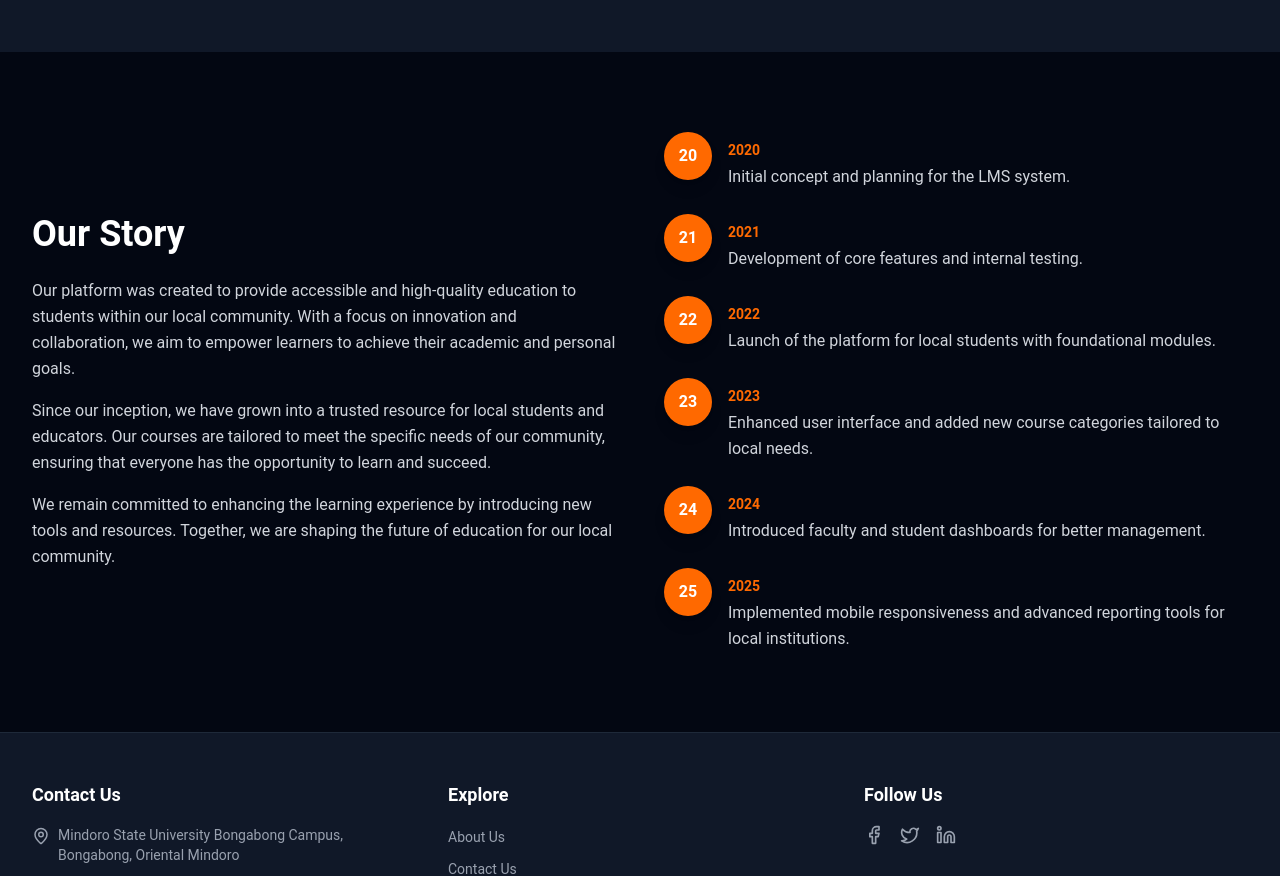
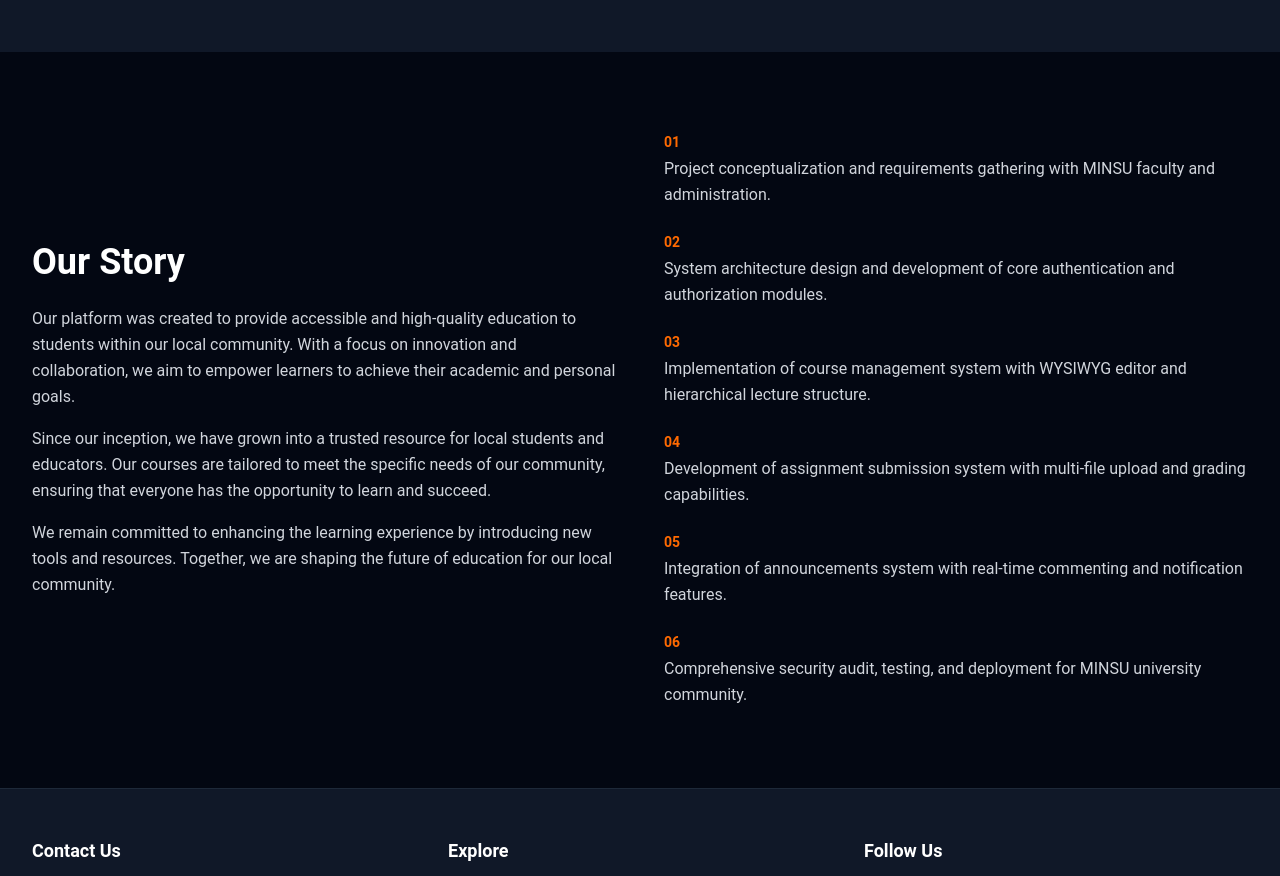
Before and after one commit to melaldrinreyes/lms-wst, a React (Vite) app in the folder frontend-react/: page / in a window 1280 px wide. Shown: the part 2680-3556 px from the top of the page. Built offline with nearby package versions, Linux system fonts and the light colour scheme.

Commit message:
Update timeline content and remove course sections from invite page

```diff
--- a/frontend-react/src/components/LoginModal.jsx
+++ b/frontend-react/src/components/LoginModal.jsx
@@ -151,7 +151,7 @@ export default function LoginModal({ isOpen, onClose, onSwitchToRegister, onLogi
                     <div className="w-full border-t border-white/20"></div>
                   </div>
                   <div className="relative flex justify-center text-sm">
-                    <span className="px-2 bg-transparent text-white/70">New to MINSU?</span>
+                    <span className="px-2 bg-transparent text-white/70">New to MINSU E-Learn?</span>
                   </div>
                 </div>
 
--- a/frontend-react/src/pages/CourseInvite.jsx
+++ b/frontend-react/src/pages/CourseInvite.jsx
@@ -346,33 +346,6 @@ export default function CourseInvite() {
               </p>
             </motion.div>
 
-            {/* What You'll Learn */}
-            <motion.div
-              initial={{ opacity: 0, y: 20 }}
-              animate={{ opacity: 1, y: 0 }}
-              transition={{ delay: 0.2 }}
-              className="bg-gray-900 dark:bg-gray-950 rounded-xl shadow-lg border border-gray-800 p-6"
-            >
-              <h2 className="text-2xl font-bold text-white mb-4">
-                What You'll Learn
-              </h2>
-              <div className="grid md:grid-cols-2 gap-3">
-                {[
-                  'Comprehensive course content',
-                  'Hands-on practical exercises',
-                  'Real-world applications',
-                  'Expert instructor guidance',
-                  'Interactive learning materials',
-                  'Assessment and feedback'
-                ].map((item, index) => (
-                  <div key={index} className="flex items-start gap-3">
-                    <CheckCircle className="w-5 h-5 text-green-500 flex-shrink-0 mt-0.5" />
-                    <span className="text-gray-300">{item}</span>
-                  </div>
-                ))}
-              </div>
-            </motion.div>
-
             {/* Instructor Info */}
             <motion.div
               initial={{ opacity: 0, y: 20 }}
@@ -487,34 +460,6 @@ export default function CourseInvite() {
                   </span>
                 </div>
               </div>
-            </motion.div>            {/* Additional Info */}
-            <motion.div
-              initial={{ opacity: 0, x: 20 }}
-              animate={{ opacity: 1, x: 0 }}
-              transition={{ delay: 0.2 }}
-              className="bg-gradient-to-br from-blue-950/30 to-indigo-950/30 rounded-xl p-6 border border-blue-800"
-            >
-              <h4 className="font-semibold text-white mb-3">
-                Course Benefits
-              </h4>
-              <ul className="space-y-2 text-sm text-gray-300">
-                <li className="flex items-start gap-2">
-                  <CheckCircle className="w-4 h-4 text-blue-400 flex-shrink-0 mt-0.5" />
-                  <span>Lifetime access to course materials</span>
-                </li>
-                <li className="flex items-start gap-2">
-                  <CheckCircle className="w-4 h-4 text-blue-400 flex-shrink-0 mt-0.5" />
-                  <span>Regular updates and new content</span>
-                </li>
-                <li className="flex items-start gap-2">
-                  <CheckCircle className="w-4 h-4 text-blue-400 flex-shrink-0 mt-0.5" />
-                  <span>Certificate upon completion</span>
-                </li>
-                <li className="flex items-start gap-2">
-                  <CheckCircle className="w-4 h-4 text-blue-400 flex-shrink-0 mt-0.5" />
-                  <span>Direct instructor support</span>
-                </li>
-              </ul>
             </motion.div>
           </div>
         </div>
--- a/frontend-react/src/pages/Home.jsx
+++ b/frontend-react/src/pages/Home.jsx
@@ -35,12 +35,12 @@ export default function Home() {
   ];
 
   const milestones = [
-    { year: '2020', event: 'Initial concept and planning for the LMS system.' },
-    { year: '2021', event: 'Development of core features and internal testing.' },
-    { year: '2022', event: 'Launch of the platform for local students with foundational modules.' },
-    { year: '2023', event: 'Enhanced user interface and added new course categories tailored to local needs.' },
-    { year: '2024', event: 'Introduced faculty and student dashboards for better management.' },
-    { year: '2025', event: 'Implemented mobile responsiveness and advanced reporting tools for local institutions.' },
+    { year: '01', event: 'Project conceptualization and requirements gathering with MINSU faculty and administration.' },
+    { year: '02', event: 'System architecture design and development of core authentication and authorization modules.' },
+    { year: '03', event: 'Implementation of course management system with WYSIWYG editor and hierarchical lecture structure.' },
+    { year: '04', event: 'Development of assignment submission system with multi-file upload and grading capabilities.' },
+    { year: '05', event: 'Integration of announcements system with real-time commenting and notification features.' },
+    { year: '06', event: 'Comprehensive security audit, testing, and deployment for MINSU university community.' },
   ];
 
   return (
@@ -309,12 +309,7 @@ export default function Home() {
             >
               {milestones.map((milestone, index) => (
                 <div key={index} className="flex gap-4 items-start">
-                  <div className="flex-shrink-0">
-                    <div className="w-12 h-12 bg-orange-500 rounded-full flex items-center justify-center text-white font-bold shadow-lg">
-                      {milestone.year.slice(2)}
-                    </div>
-                  </div>
-                  <div className="flex-1 pt-2">
+                  <div className="flex-1">
                     <div className="font-semibold text-orange-500 text-sm mb-1">{milestone.year}</div>
                     <p className="text-gray-300 leading-relaxed">{milestone.event}</p>
                   </div>
```
Also changed, not shown: 1 other file (tests, documents, lock files or other folders).
